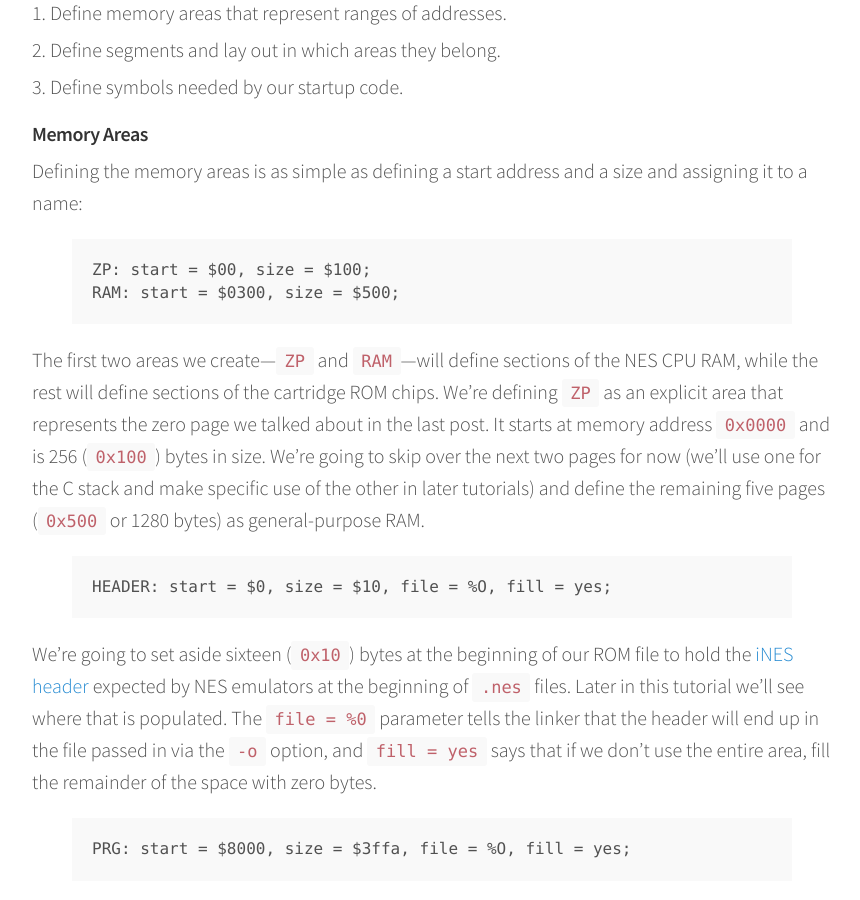
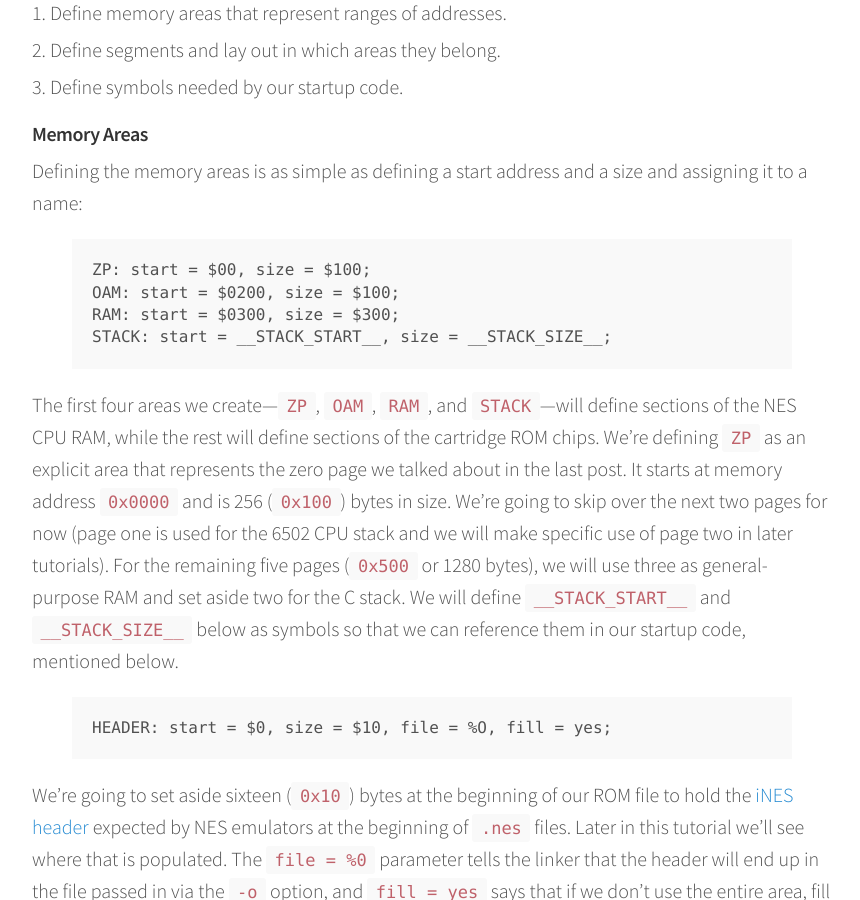
Before and after one commit to cirla/nesdev, a Jekyll site: the page built from _posts/2016-01-22-hello-world-part-two.md, in a window 1280 px wide and 900 px high, scrolled down 1187 px. Shown: the whole window, without its empty margins (208-1068 px from the left). Built offline with Jekyll 4.4.1, drawn with Linux system fonts in a browser that asks for light colours; some of the changed text lies outside the part shown.

```diff
--- a/_posts/2016-01-22-hello-world-part-two.md
+++ b/_posts/2016-01-22-hello-world-part-two.md
@@ -43,13 +43,17 @@ Defining the memory areas is as simple as defining a start address and a size an
 
 {% highlight text %}
 ZP: start = $00, size = $100;
-RAM: start = $0300, size = $500;
+OAM: start = $0200, size = $100;
+RAM: start = $0300, size = $300;
+STACK: start = __STACK_START__, size = __STACK_SIZE__;
 {% endhighlight %}
 
-The first two areas we create&mdash;`ZP` and `RAM`&mdash;will define sections of the NES CPU RAM, while the rest will define sections of the cartridge ROM chips.
+The first four areas we create&mdash;`ZP`, `OAM`, `RAM`, and `STACK`&mdash;will define sections of the NES CPU RAM, while the rest will define sections of the cartridge ROM chips.
 We're defining `ZP` as an explicit area that represents the zero page we talked about in the last post.
 It starts at memory address `0x0000` and is 256 (`0x100`) bytes in size.
-We're going to skip over the next two pages for now (we'll use one for the C stack and make specific use of the other in later tutorials) and define the remaining five pages (`0x500` or 1280 bytes) as general-purpose RAM.
+We're going to skip over the next two pages for now (page one is used for the 6502 CPU stack and we will make specific use of page two in later tutorials).
+For the remaining five pages (`0x500` or 1280 bytes), we will use three as general-purpose RAM and set aside two for the C stack.
+We will define `__STACK_START__` and `__STACK_SIZE__` below as symbols so that we can reference them in our startup code, mentioned below.
 
 {% highlight text %}
 HEADER: start = $0, size = $10, file = %O, fill = yes;
```
Also changed, not shown: other parts of _posts/2016-01-22-hello-world-part-two.md (+2 -4 lines).
